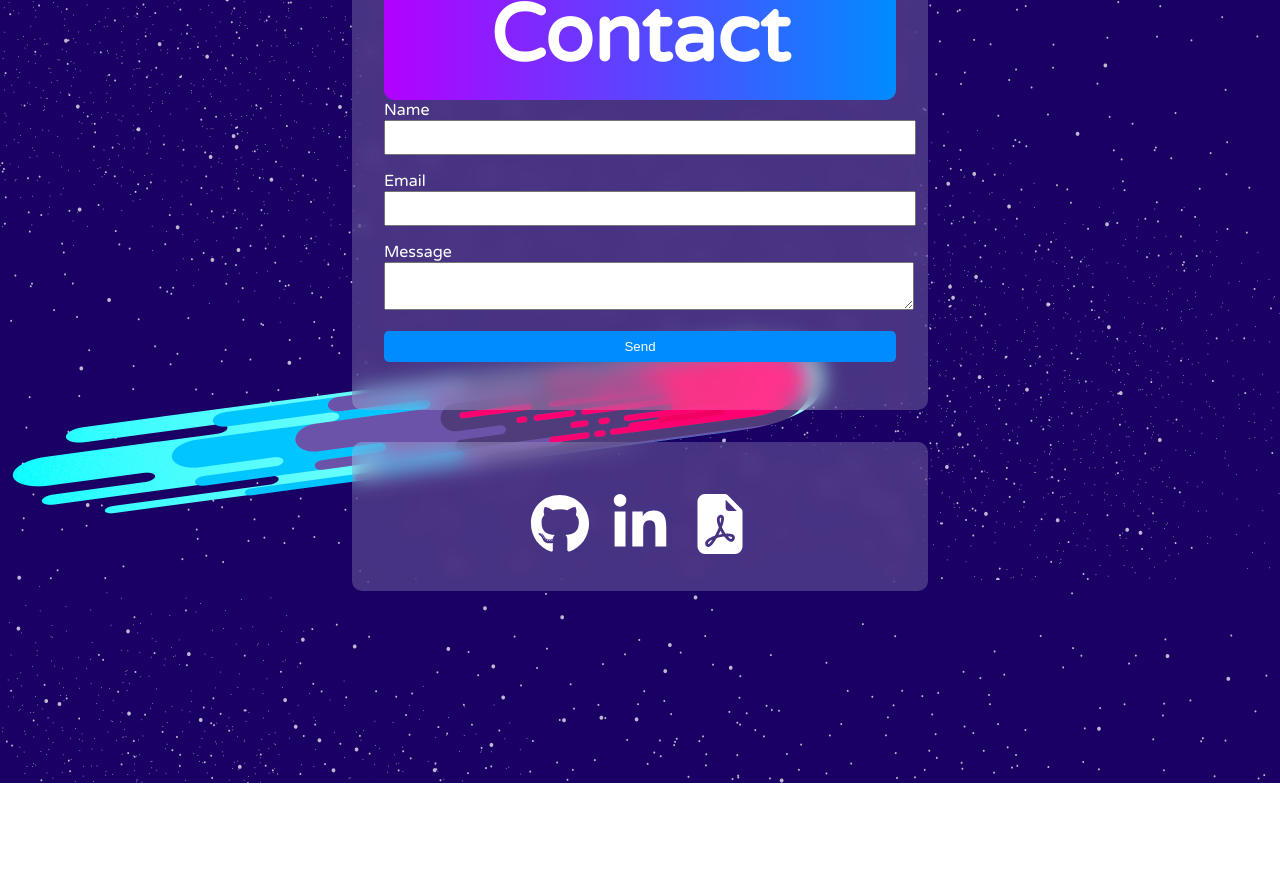
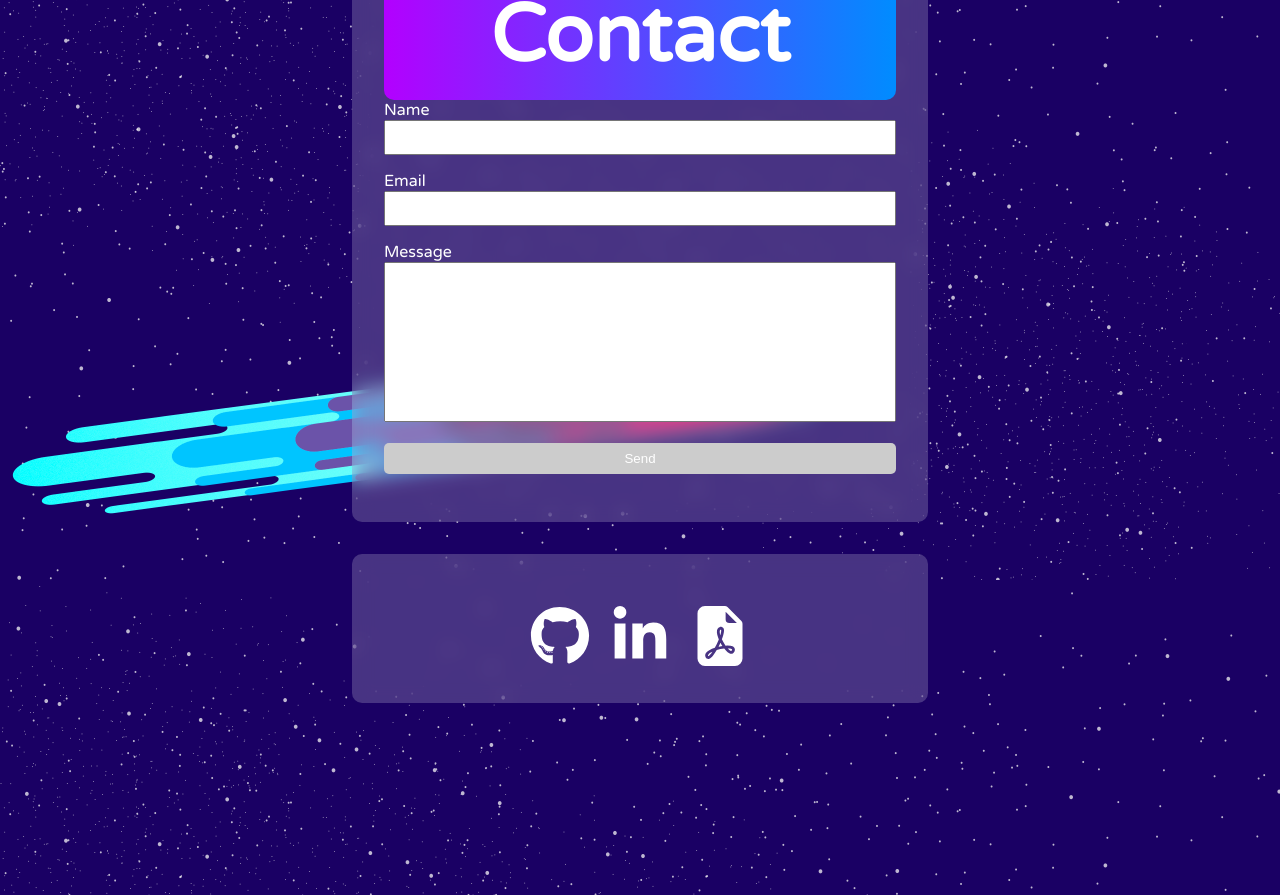
Before and after one commit to Tomuos/React-Portfolio, a React (Create React App) app: page / in a window 1280 px wide. Shown: the part 8160-9055 px from the top of the page. Before the commit the page ends 8943 px from the top, so only its background shows below. Built offline with nearby package versions, Linux system fonts and the light colour scheme.

Commit message:
fixing the contact form

```diff
--- a/src/components/Contact/Contact.css
+++ b/src/components/Contact/Contact.css
@@ -64,10 +64,25 @@
 
   /* Style the form elements */
   form input, form textarea {
-    width: 100%; /* Make input and textarea elements fill the container */
-    margin-bottom: 1rem; /* Add space between the elements */
-    padding: 0.5rem; /* Add some padding */
+
+      box-sizing: border-box; /* Add this line */
+      width: 100%;
+      margin-bottom: 1rem;
+      padding: 0.5rem;
+
+
   }
+
+  form input[type="submit"]:disabled {
+    background-color: #ccc; /* Grey out the button */
+    cursor: not-allowed;
+  }
+
+  textarea {
+    height: 10rem; /* Set a minimum height */
+    resize: none;
+  }
+
 
   /* Optionally, style the submit button */
   form input[type="submit"] {
@@ -92,7 +107,8 @@
   }
 
   .social-links a:hover {
-    color: #0d6efd; /* or any hover color you prefer */
+    color: rgb(0, 140, 255);
+
   }
 
 
--- a/src/components/Contact/Contact.js
+++ b/src/components/Contact/Contact.js
@@ -1,13 +1,19 @@
-import React, { useRef } from 'react';
+import React, { useRef, useState } from 'react';
 import emailjs from '@emailjs/browser';
 import './Contact.css';
 
-import { FaGithub, FaLinkedinIn } from 'react-icons/fa'; // Example for React Icons usage
-import { BsFillFileEarmarkPdfFill } from 'react-icons/bs'; // Icon for PDF
-
+import { FaGithub, FaLinkedinIn } from 'react-icons/fa'; // For GitHub and LinkedIn icons
+import { BsFillFileEarmarkPdfFill } from 'react-icons/bs'; // For PDF icon
 
 export const Contact = () => {
   const form = useRef();
+  const [formData, setFormData] = useState({
+    user_name: '',
+    user_email: '',
+    message: '',
+  });
+
+  const [isSubmitDisabled, setIsSubmitDisabled] = useState(true);
 
   const sendEmail = (e) => {
     e.preventDefault();
@@ -20,23 +26,36 @@ export const Contact = () => {
       });
   };
 
+  const handleInputChange = (e) => {
+    const { name, value } = e.target;
+    setFormData(prevFormData => ({
+      ...prevFormData,
+      [name]: value
+    }));
+
+    // Check if all fields are filled out to enable the submit button
+    setIsSubmitDisabled(
+      !formData.user_name || !formData.user_email || !formData.message
+    );
+  };
+
   return (
     <section id="contact">
       <div className="contact-container">
-      <div className="gradient-heading-container">
-        <h1 className="gradient-heading">Contact</h1>
-      </div>
+        <div className="gradient-heading-container">
+          <h1 className="gradient-heading">Contact</h1>
+        </div>
 
         <form ref={form} onSubmit={sendEmail}>
           <label htmlFor="user_name">Name</label>
-          <input type="text" name="user_name" id="user_name" />
+          <input type="text" name="user_name" id="user_name" onChange={handleInputChange} />
           <label htmlFor="user_email">Email</label>
-          <input type="email" name="user_email" id="user_email" />
+          <input type="email" name="user_email" id="user_email" onChange={handleInputChange} />
           <label htmlFor="message">Message</label>
-          <textarea name="message" id="message" />
-          <input type="submit" value="Send" />
+          <textarea name="message" id="message" onChange={handleInputChange} />
+          <input type="submit" value="Send" disabled={isSubmitDisabled} />
         </form>
-</div>
+      </div>
       <div className="contact-container">
         <div className="social-links">
           <a href="https://github.com/Tomuos" target="_blank" rel="noopener noreferrer">
@@ -45,7 +64,7 @@ export const Contact = () => {
           <a href="https://www.linkedin.com/in/tomulvlup/" target="_blank" rel="noopener noreferrer">
             <FaLinkedinIn size={60} />
           </a>
-          <a href="images/Tom BT CV 2023 Nov 16.pdf" download>
+          <a href="/images/Tom BT CV 2023 Nov 16.pdf" download>
             <BsFillFileEarmarkPdfFill size={60} />
           </a>
         </div>
```
